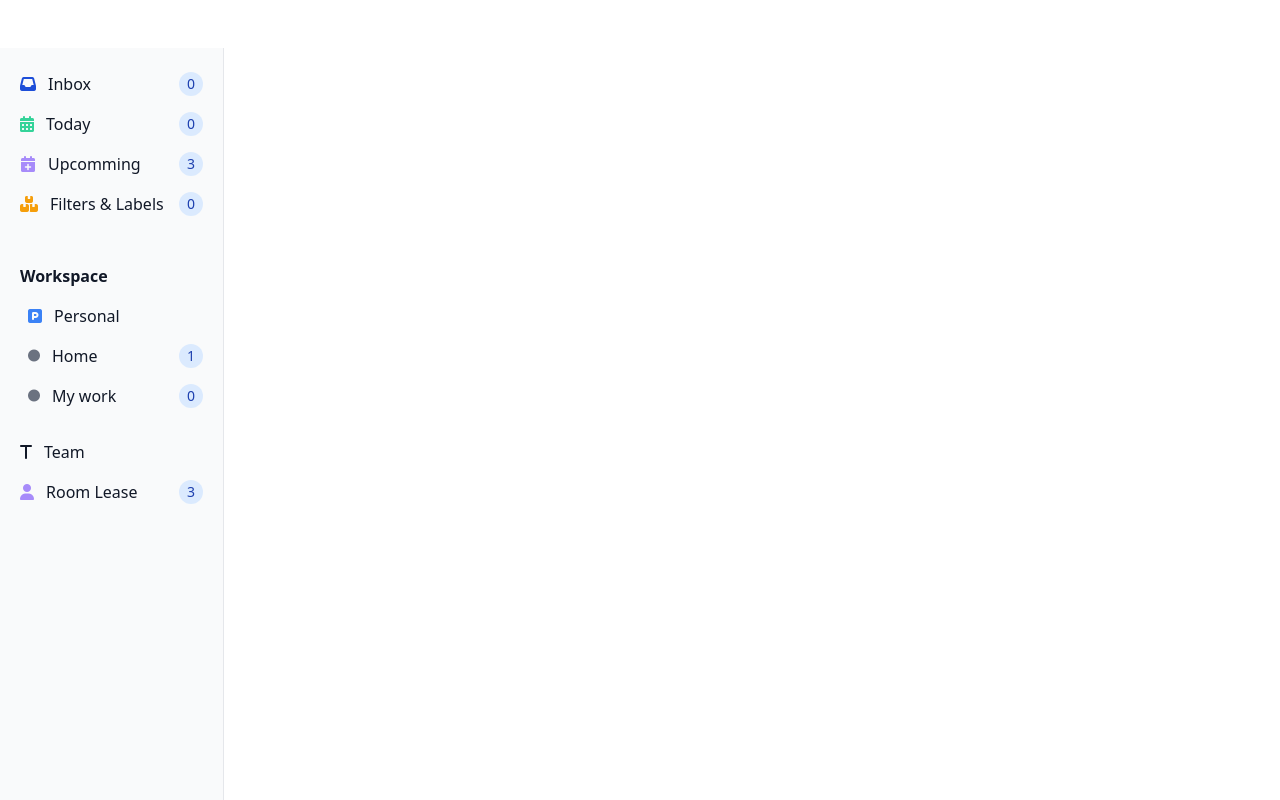
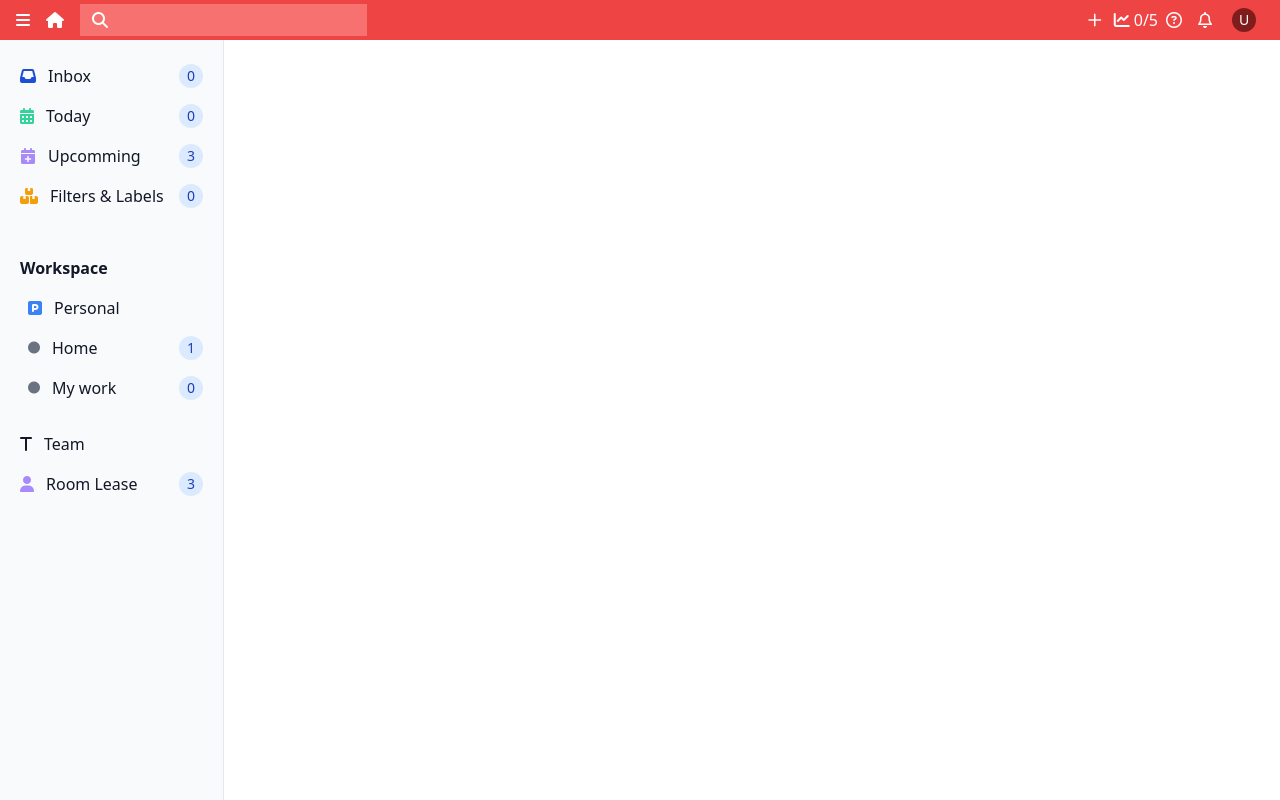
Before and after one commit to mahamudh472/responsive-side-nav-menu-with-tailwind-css, a plain HTML site: page index.html in a window 1280 px wide. Drawn offline with nearby package versions, Linux system fonts and the light colour scheme.

Commit message:
Updated Top menu

```diff
--- a/index.html
+++ b/index.html
@@ -4,7 +4,7 @@
 <head>
    <meta charset="UTF-8">
    <meta name="viewport" content="width=device-width, initial-scale=1.0">
-   <title>Nav Tempate</title>
+   <title>Left nav - Tailwind CSS</title>
    <link href="https://unpkg.com/tailwindcss@^1.0/dist/tailwind.min.css" rel="stylesheet">
    <link rel="stylesheet" href="https://cdnjs.cloudflare.com/ajax/libs/font-awesome/6.4.2/css/all.min.css"
       integrity="sha512-z3gLpd7yknf1YoNbCzqRKc4qyor8gaKU1qmn+CShxbuBusANI9QpRohGBreCFkKxLhei6S9CQXFEbbKuqLg0DA=="
@@ -12,11 +12,32 @@
 </head>
 
 <body>
+   <div class="top-menu w-full bg-red-500 relative flex items-center justify-between py-1">
+      <div class="top-menu-left ml-2 inline-flex">
+         <i class="fa fa-bars md:pointer-events-none p-2 font-medium text-white " id="menu-toggle"></i>
+         <a href="#"><i class="fa-solid fa-house text-white p-2"></i></a>
+         <div class="relative inline-flex ml-2">
+            <input type="text" class=" pl-10 pr-4 w-50 focus:outline-none focus:ring focus:border-blue-300 bg-red-400 text-white font-normal">
+            <div class="absolute inset-y-0 left-0 pl-3 flex items-center pointer-events-none">
+               <i class="fa fa-magnifying-glass text-white"></i>
+            </div>
+          </div>
 
+      </div>
+      <div class="top-menu-right mr-6">
+         <div class="top-menu-right inline-flex">
+            <a href="#"><i class="fa-regular fa-plus text-white mx-3"></i></a>
+            <a href="#" class="text-white font-sm"><i class="fa-solid fa-chart-line text-white mr-1"></i>0/5</a>
+            <a href="#"><i class="fa-regular fa-circle-question text-white mx-2"></i></a>
+            <a href="#"><i class="fa-regular fa-bell text-white mx-2"></i></a>
+            <span class="inline-flex items-center justify-center w-3 h-3 p-3 ml-3 text-sm font-medium text-white rounded-full dark:bg-blue-900 dark:text-blue-300 bg-red-900">U</span>
+
+          </div>
+      </div>
+   </div>
    <aside id="separator-sidebar "
-      class="fixed top-0 left-0 z-40 w-64 h-screen transition-transform -translate-x-full sm:translate-x-0"
+      class="fixed top-10 left-0 z-40 w-64 h-screen transition-transform -translate-x-full sm:translate-x-0"
       aria-label="Sidebar">
-      <i class="fa fa-bars md:pointer-events-none md:opacity-0 hover:bg-gray-100 p-4 font-medium " id="menu-toggle"></i>
 
       <div class="h-full px-3 py-4 overflow-y-auto bg-gray-50 dark:bg-gray-800 border-r sidebar w-full sm:w-56 py-4 hidden md:block" id="sidebar">
          <ul class=" font-medium">
```
